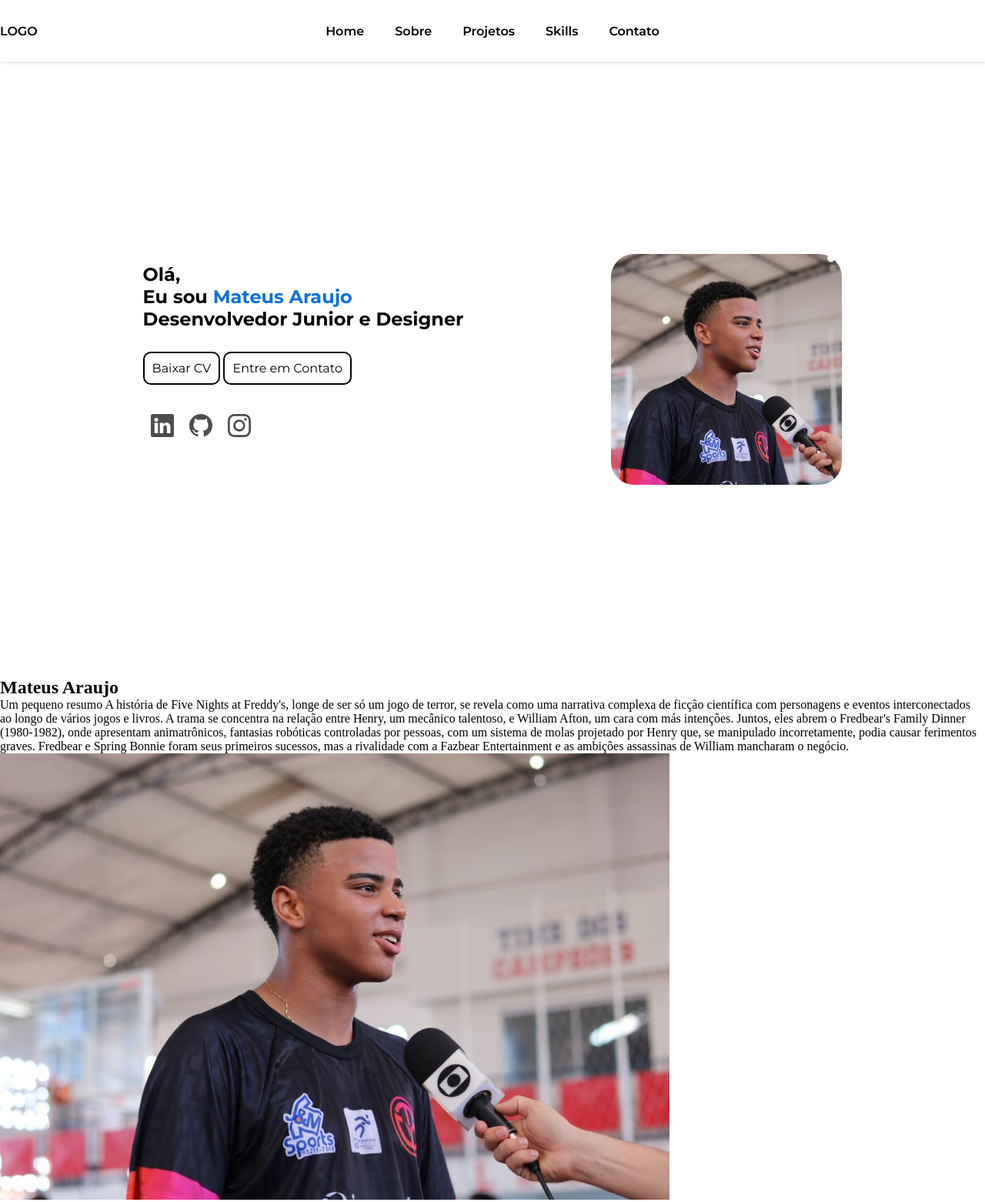
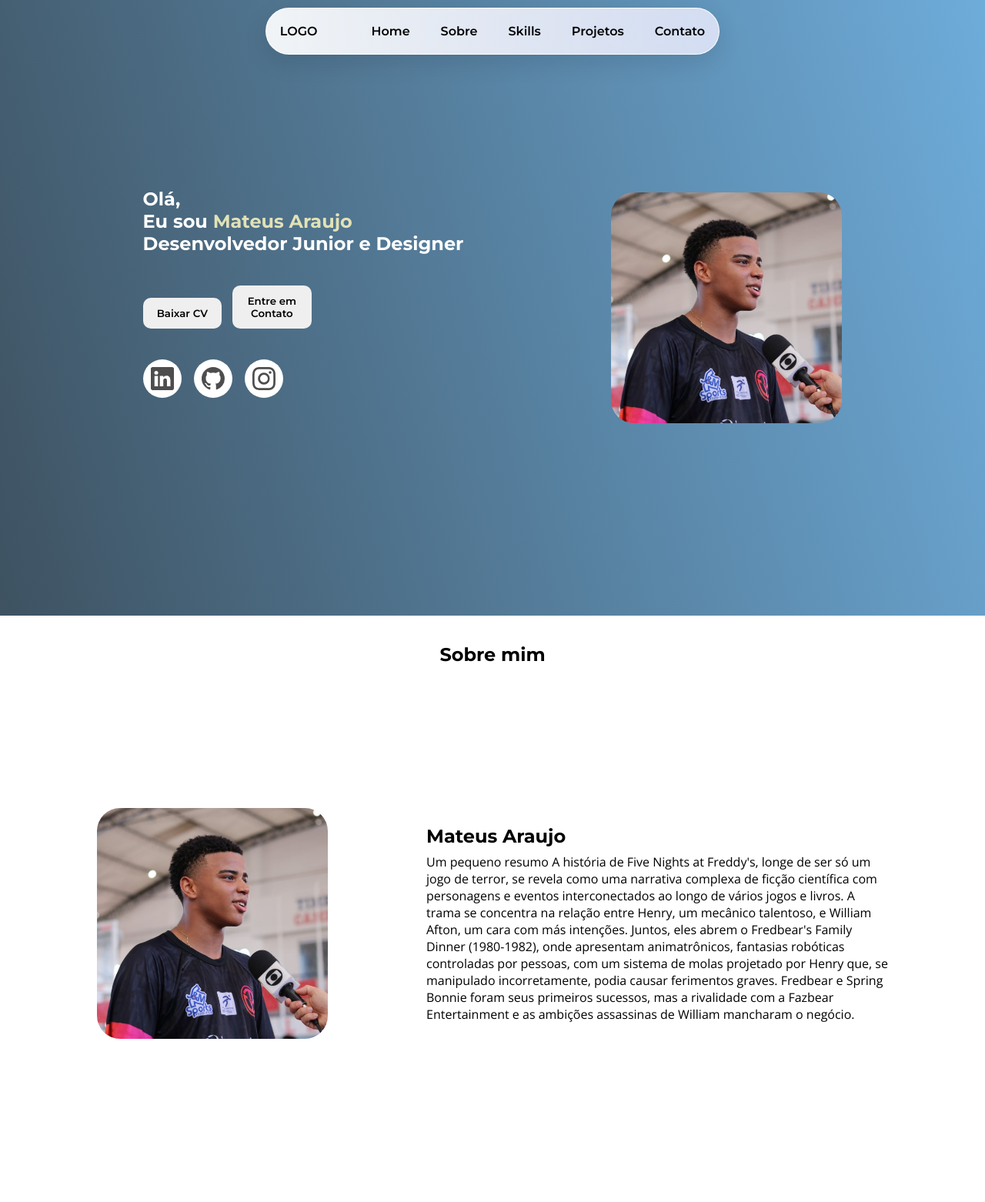
Before and after one commit to teuaraujoo/Portfolio3, a plain HTML site: page index.html in a window 1280 px wide. Shown: the top 1562 px of the page at 77% size. Drawn offline with nearby package versions, Linux system fonts and the light colour scheme.

Commit message:
Modificaçao na home section + about section

```diff
--- a/index.html
+++ b/index.html
@@ -18,8 +18,8 @@
             <a class="logo">LOGO</a>
             <a href="#home">Home</a>
             <a href="#about">Sobre</a>
+            <a href="#skills">Skills</a>
             <a href="#projects">Projetos</a>
-            <a href="#skills">Skills</a>
             <a href="#contacts">Contato</a>
         </nav>
     </header>
@@ -27,14 +27,14 @@
       <div class="home-content">
         <div class="home-text">
           <h1>Olá,<br> Eu sou <span>Mateus Araujo</span><br> Desenvolvedor Junior e Designer</h1>
-                <a class="botao" href="">Baixar CV</a>
-                <a class="botao" href="">Entre em Contato</a>
+          <button class="botao"><a href="/assets/Currículo (1).pdf" download="CurriculoMateusAraujo.pdf">Baixar CV</a></button>
+          <button class="botao"><a href="https://api.whatsapp.com/send/?phone=5579988081797&text&type=phone_number&app_absent=0" target="_blank">Entre em Contato</a></button>
           <ul class="example-2">
             <li class="icon-content">
               <a
                 data-social="linkedin"
                 aria-label="LinkedIn"
-      href="https://linkedin.com/"
+                href="https://www.linkedin.com/in/teuaraujoo/" target="_blank"
               >
               <div class="filled"></div>
                 <svg
@@ -54,7 +54,7 @@
               </a>
             </li>
             <li class="icon-content">
-    <a data-social="github" aria-label="GitHub" href="https://www.github.com/">
+              <a data-social="github" aria-label="GitHub" href="https://github.com/teuaraujoo" target="_blank">
                 <div class="filled"></div>
                 <svg
                   xml:space="preserve"
@@ -76,7 +76,7 @@
               <a
                 data-social="instagram"
                 aria-label="Instagram"
-      href="https://www.instagram.com/"
+                href="https://www.instagram.com/teu.araujoo/" target="_blank"
               >
               <div class="filled"></div>
                 <svg
@@ -100,10 +100,15 @@
         </div>
     </section>
     <section id="about">
+      <div class="title-section">
+        <h1>Sobre mim</h1>
+      </div>
+      <div class="about-container">
+        <img src="/assets/myface.jpg">
         <div>
             <h1>Mateus Araujo</h1>
             <p>Um pequeno resumo A história de Five Nights at Freddy's, longe de ser só um jogo de terror, se revela como uma narrativa complexa de ficção científica com personagens e eventos interconectados ao longo de vários jogos e livros. A trama se concentra na relação entre Henry, um mecânico talentoso, e William Afton, um cara com más intenções. Juntos, eles abrem o Fredbear's Family Dinner (1980-1982), onde apresentam animatrônicos, fantasias robóticas controladas por pessoas, com um sistema de molas projetado por Henry que, se manipulado incorretamente, podia causar ferimentos graves. Fredbear e Spring Bonnie foram seus primeiros sucessos, mas a rivalidade com a Fazbear Entertainment e as ambições assassinas de William mancharam o negócio.</p>
-            <img src="/assets/myface.jpg">
+            </div>
         </div>
     </section>
     <section id="skills">
--- a/styles.css
+++ b/styles.css
@@ -4,8 +4,9 @@
 
 :root {
     --cor-primaria: rgb(0, 0, 0);
-    --cor-secundaria: rgb(86, 130, 177);
+    --cor-secundaria: rgb(110, 172, 218);
     --cor-tercearia: rgb(13, 113, 221);
+    --background1: rgb(226, 226, 182);
     --font-primaria: 'Montserrat', sans-serif;
     --font-secundaria: 'Open Sans', sans-serif;
 }
@@ -24,20 +25,19 @@ body::-webkit-scrollbar {
     display: none;
 }
 
+/* barra de navegação */
+
+
+
 .nav {
+  position: fixed;
   width: 100%;
   height: 10vh;
-    z-index: 99;
   display: flex;
   align-items: center;
   justify-content: center;
-    box-shadow: 0 2px 4px rgb(0, 0, 0, 0.1);
 }
 
-.nav-bar {
-    display: flex;
-    gap: 40px;
-}
 .nav a {
   font-family: var(--font-primaria);
   font-size: medium;
@@ -45,26 +45,33 @@ body::-webkit-scrollbar {
   color: var(--cor-primaria);
   text-decoration: none;
   transition: all 0.3s ease;
+  color: var(--cor-primaria);
 }
 
 .nav a:hover {
   transform: scale(1.1);
 }
 
+.nav-bar {
+  pointer-events: auto;
+  display:flex;
+  align-items:center;
+  justify-content:space-between;
+  z-index: 99;
+  gap: 40px;
+  background: linear-gradient(90deg, rgba(255,255,255,0.92), rgba(245,240,255,0.78));
+  border-radius: 999px;
+  padding: 20px 18px;
+  box-shadow: 0 10px 30px rgba(10,20,30,0.12);
+  border: 1px solid rgba(255,255,255, 0.92);
+  backdrop-filter: blur(8px) saturate(120%);
+  -webkit-backdrop-filter: blur(8px) saturate(120%);
+}
 .logo {
-    position: fixed;
-    left: 0;
+  margin-right:  30px;
 }
 
-/*
-.nav-bar {
-    border: solid 2px;
-    border-radius: 20%;
-    padding: 10px 40px 10px 40px;
-    display: flex;
-    gap: 40px;
-}
-*/
+/* Conteudo principal */
 
 #home {
     height: 100vh;
@@ -73,6 +80,8 @@ body::-webkit-scrollbar {
     align-items: center;
     justify-content: space-between;
     flex-direction: row;
+    background: linear-gradient(75deg, rgb(62, 82, 97),var(--cor-secundaria));
+    color: white;
 }
 
 .home-content {
@@ -106,23 +115,36 @@ body::-webkit-scrollbar {
     margin-bottom: 40px;
 }
 
+/* Bota CTA */
+
 .botao {
-  color: var(--cor-primaria);
-  text-decoration: none;
-  border: solid 2px var(--cor-primaria);
+  width: 8vw;
+  border: solid 2px transparent;
   border-radius: 10px;
   padding: 10px;
+  margin: 0px 10px 0px 0px;
+  transition: all 0.3s;
 }
 
-.bota:hover {
-  transform: scale(1.1);
+
+.botao:hover {
+  transform: scale(0.9);
+  background: var(--background1);
+  box-shadow:  4px 4px rgba(0, 0, 0, 0.2)
+}
+
+.botao a {
+  text-decoration: none;
+  color: var(--cor-primaria);
+  font-family: var(--font-primaria);
+  font-weight: 600;
 }
 
 .home-text span {
-  color: var(--cor-tercearia);
+  color: var(--background1);
 }
 
-/* Redes Sociais */
+/* Botao Redes Sociais */
 
 ul {
   list-style: none;
@@ -134,6 +156,7 @@ ul {
   align-items: center;
   flex-direction: row;
   row-gap: 0.5rem;
+  gap: 1rem;
 }
 .example-2 .icon-content {
   margin: 40px 0px;
@@ -172,6 +195,7 @@ ul {
 }
 .example-2 .icon-content a:hover {
   box-shadow: 3px 2px 45px 0px rgb(0 0 0 / 12%);
+  transform: scale(1.1);
 }
 .example-2 .icon-content a svg {
   position: relative;
@@ -221,3 +245,74 @@ ul {
 .example-2 .icon-content a[data-social="youtube"] ~ .tooltip {
   background-color: #ff0000;
 }
+
+/* Sessão Sobre */
+
+#about {
+  width: 100%;
+  height: 100vh;
+  display: flex;
+  justify-content: center;
+  align-items:center;
+  flex-direction: row;
+}
+
+
+.title-section {
+  font-family: var(--font-primaria);
+  position: absolute;
+  margin-bottom: 700px;
+  transition: all 0.3s ease ;
+}
+
+.title-section:hover {
+  transform: scale(1.1);
+  color: var(--cor-tercearia);
+}
+
+.title-section::before {
+  content: "";
+  bottom: -4px;
+  position: absolute;
+  left: 0;
+  width: 0;
+  height: 2px;
+  background-color: var(--cor-tercearia);
+  transition: width 0.3s ease;
+}
+
+.title-section:hover::before {
+  width: 100%;
+}
+
+.about-container {
+  display: flex;
+  align-items: center;
+  gap: 10vw;
+}
+
+
+#about img {
+  width: 300px;
+  height: 300px;
+  display: block;
+  object-fit: cover;
+  border-radius: 10%;
+  transition: all 0.3s;
+}
+
+#about img:hover {
+  transform: scale(1.1);
+}
+
+.about-container h1 {
+  font-family: var(--font-primaria);
+}
+
+.about-container p {
+  max-width: 600px;
+  margin-top: 1vh;
+  font-family: var(--font-secundaria);
+}
+
+/* Sessão skills */
```
Also changed, not shown: 1 other file. Lines whose indentation alone changed are shown as unchanged.
